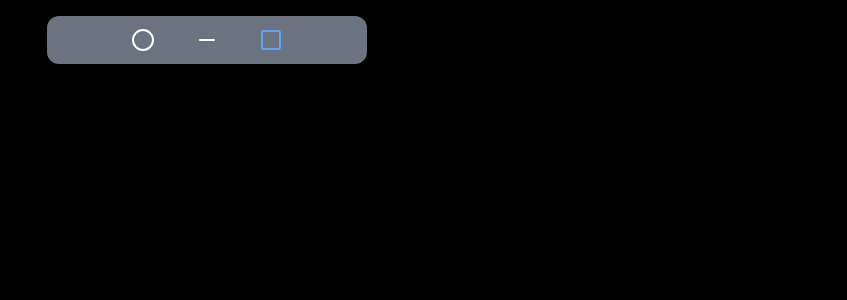
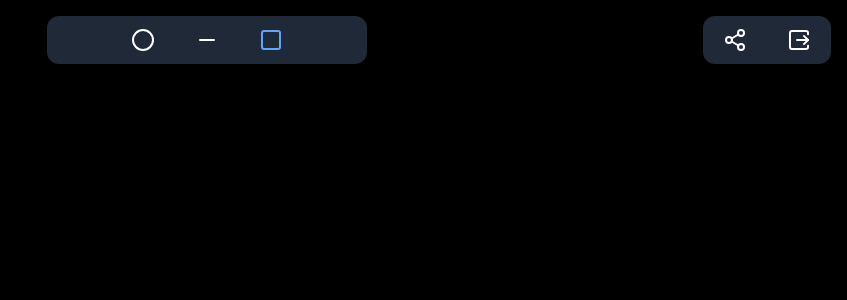
Before and after one commit to samarkun23/Excellidraw, a Next.js app in the folder apps/web/: page /localcanvas/1 in a window 1280 px wide. Shown: the top 300 px of the page, without its empty margins (433-1280 px from the left). Built offline with nearby package versions, Linux system fonts and the light colour scheme.

Commit message:
add a exit and share funcationity

```diff
--- a/apps/web/app/dashboard/page.tsx
+++ b/apps/web/app/dashboard/page.tsx
@@ -100,7 +100,7 @@ export default function Dashboard() {
     validateToken();
   }, [router]);
 
-  if(!user) {
+  if (!user) {
     return (
       <div className="flex items-center justify-center h-screen w-screen bg-[#0f0f11] text-white">
         <p className="text-lg">Validating session...</p>
@@ -112,7 +112,7 @@ export default function Dashboard() {
     <div className="flex h-screen w-screen bg-[#000000] text-white overflow-hidden font-sans">
 
       {/* Sidebar */}
-        <div className="w-64 shrink-0 border-r border-white/35 flex flex-col bg-[#000000]">
+      <div className="w-64 shrink-0 border-r border-white/35 flex flex-col bg-[#000000]">
         <div className="p-6">
           <div className="flex items-center gap-2 text-white mb-8">
             <div className=" rounded-lg flex items-center justify-center">
@@ -122,11 +122,11 @@ export default function Dashboard() {
           </div>
 
           <button className="w-full flex items-center justify-center gap-2 bg-white/35 hover:bg-white/10 text-white py-2.5 rounded-lg transition-colors border border-white/35 font-medium text-sm mb-8" onClick={() => {
-                alert('h')
-                router.push(`/canvas/${Math.floor(Math.random() * 1000)}`
-                )}}>
+            router.push(`/canvas/${Math.floor(Math.random() * 1000)}`
+            )
+          }}>
             <Plus className="w-4 h-4" />
-            New Drawing
+            New share Board
           </button>
 
           <div className="space-y-6">
@@ -136,6 +136,12 @@ export default function Dashboard() {
                 {SIDEBAR_ITEMS.map((item) => (
                   <button
                     key={item.label}
+                    onClick={() => {
+                      if (item.label === "Shared with friend") {
+                        alert("This feature is coming soon!");
+                        router.push(`/canvas/${Math.floor(Math.random() * 1000)}`)
+                      }
+                    }}
                     className={`w-full flex items-center gap-3 px-3 py-2 rounded-md text-sm font-medium transition-colors ${item.active
                       ? 'bg-white/5 text-white'
                       : 'text-gray-400 hover:text-white hover:bg-white/5'
--- a/apps/web/components/Canvas.tsx
+++ b/apps/web/components/Canvas.tsx
@@ -3,6 +3,7 @@ import { useEffect, useRef, useState } from "react";
 import { initDraw } from "../app/draw";
 import { CanvasMenuRec, Tool } from "./CanvasMenu";
 import { Draw } from "../app/draw/Draw";
+import { CanvasShareMenu } from "./CanvasShareMenu";
 
 export function Canvas({
     mode,
@@ -44,7 +45,7 @@ export function Canvas({
     // init draw engine
     useEffect(() => {
         if (!canvasRef.current) return;
-        if(size.width === 0 || size.height === 0) return;
+        if (size.width === 0 || size.height === 0) return;
 
         let g: Draw;
         if (mode === 'personal') {
@@ -61,7 +62,7 @@ export function Canvas({
             g.destroy();
         }
 
-    }, [canvasRef , mode, roomId, socket, size]);
+    }, [canvasRef, mode, roomId, socket, size]);
 
 
 
@@ -70,8 +71,13 @@ export function Canvas({
         <canvas ref={canvasRef} height={`${size.height}`} width={`${size.width}`} className="absolute top-0 left-0">
 
         </canvas>
-        <div className=" top-4 left-1/2 -translate-x-1/2 z-10 bg-gray-500 h-12 w-80 flex justify-evenly rounded-xl fixed">
-            <CanvasMenuRec selectedTool={selectedTool} setSelectedTool={setSelectedTool} />
+        <div>
+            <div className=" top-4 left-1/2 -translate-x-1/2 z-10 bg-gray-800 h-12 w-80 flex justify-evenly rounded-xl fixed">
+                <CanvasMenuRec selectedTool={selectedTool} setSelectedTool={setSelectedTool} />
+            </div>
+            <div className=" top-4 right-4 z-10 bg-gray-800 h-12 w-32 flex justify-evenly rounded-xl fixed">
+                <CanvasShareMenu />
+            </div>
         </div>
 
     </div>
--- a/apps/web/components/CanvasMenu.tsx
+++ b/apps/web/components/CanvasMenu.tsx
@@ -6,7 +6,7 @@ import { ReactNode } from "react"
 export type Tool = 'circle' | 'rect' | 'line'
 
 function IconButton({ icon, onClick, activated }: { icon: ReactNode, onClick: () => void, activated: boolean }) {
-    return <div onClick={onClick} className={`pointer hover:bg-black rounded-xl ${activated ? "text-blue-400" : "text-white"}`}>
+    return <div onClick={onClick} className={`pointer hover:text-blue-300 rounded-xl ${activated ? "text-blue-400" : "text-white"}`}>
         {icon}
     </div>
 }
--- /dev/null
+++ b/apps/web/components/CanvasShareMenu.tsx
@@ -0,0 +1,31 @@
+"use client"
+
+import { useRouter } from "next/navigation"
+
+export function CanvasShareMenu() {
+
+    const router = useRouter();
+    const handleCopy = async () => {
+        await navigator.clipboard.writeText(window.location.href);
+        alert("Link copied to clipboard!");
+        console.log("Link copied!");
+    };
+
+    return (
+        <div className="flex items-center gap-10 text-white">
+            <button onClick={
+                handleCopy
+            }>
+
+                <svg xmlns="http://www.w3.org/2000/svg" width="24" height="24" viewBox="0 0 24 24" fill="none" stroke="currentColor" strokeWidth="2" strokeLinecap="round" strokeLinejoin="round" className="hover:text-blue-300 lucide lucide-share2-icon lucide-share-2 cursor-pointer"><circle cx="18" cy="5" r="3" /><circle cx="6" cy="12" r="3" /><circle cx="18" cy="19" r="3" /><line x1="8.59" x2="15.42" y1="13.51" y2="17.49" /><line x1="15.41" x2="8.59" y1="6.51" y2="10.49" /></svg>
+            </button>
+
+            <button onClick={() => {
+                router.push('/dashboard')
+            }}>
+
+                <svg xmlns="http://www.w3.org/2000/svg" width="24" height="24" viewBox="0 0 24 24" fill="none" stroke="currentColor" strokeWidth="2" strokeLinecap="round" strokeLinejoin="round" className="hover:text-blue-300 cursor-pointer lucide lucide-square-arrow-right-exit-icon lucide-square-arrow-right-exit"><path d="M10 12h11" /><path d="m17 16 4-4-4-4" /><path d="M21 6.344V5a2 2 0 0 0-2-2H5a2 2 0 0 0-2 2v14a2 2 0 0 0 2 2h14a2 2 0 0 0 2-2v-1.344" /></svg>
+            </button>
+        </div>
+    )
+}
```
